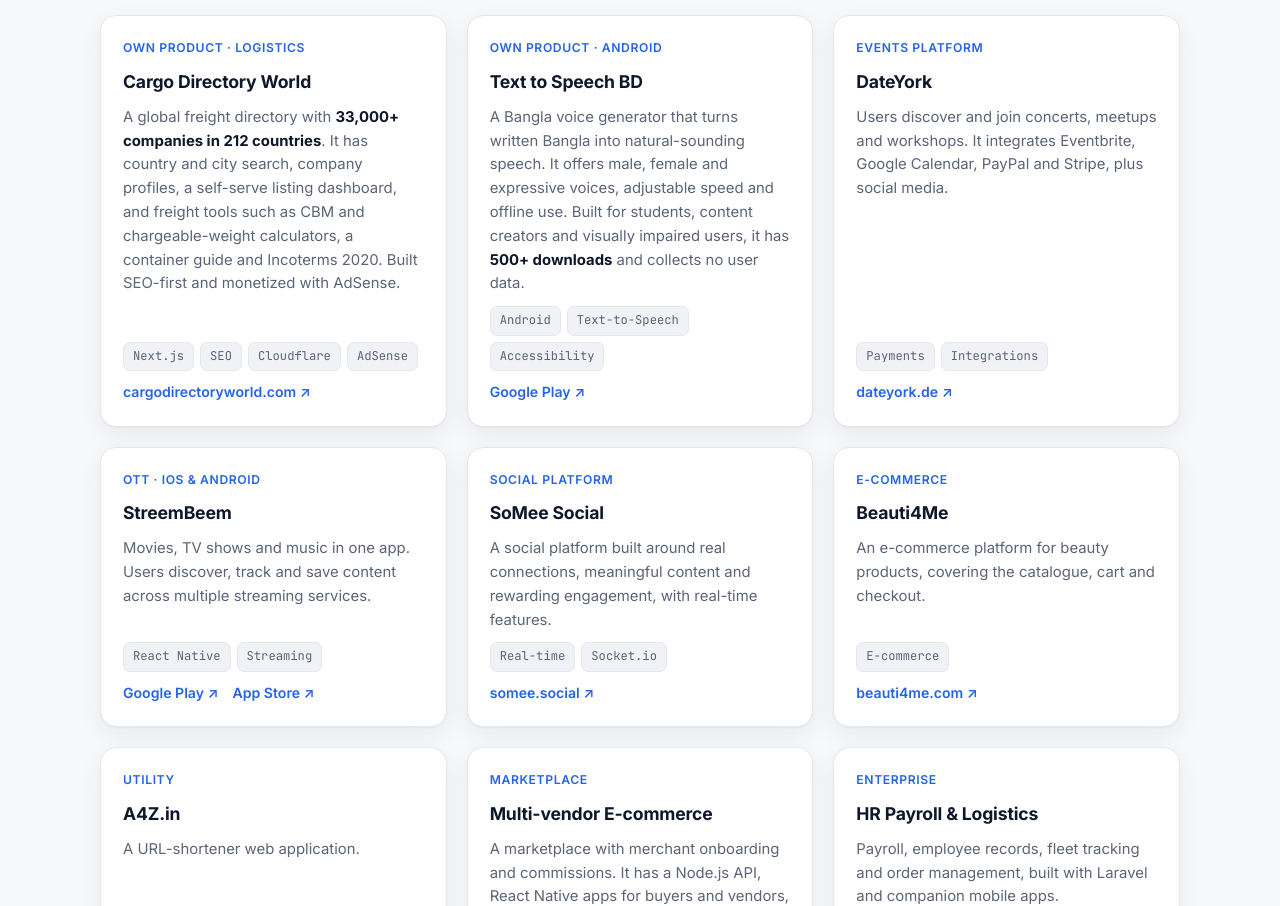
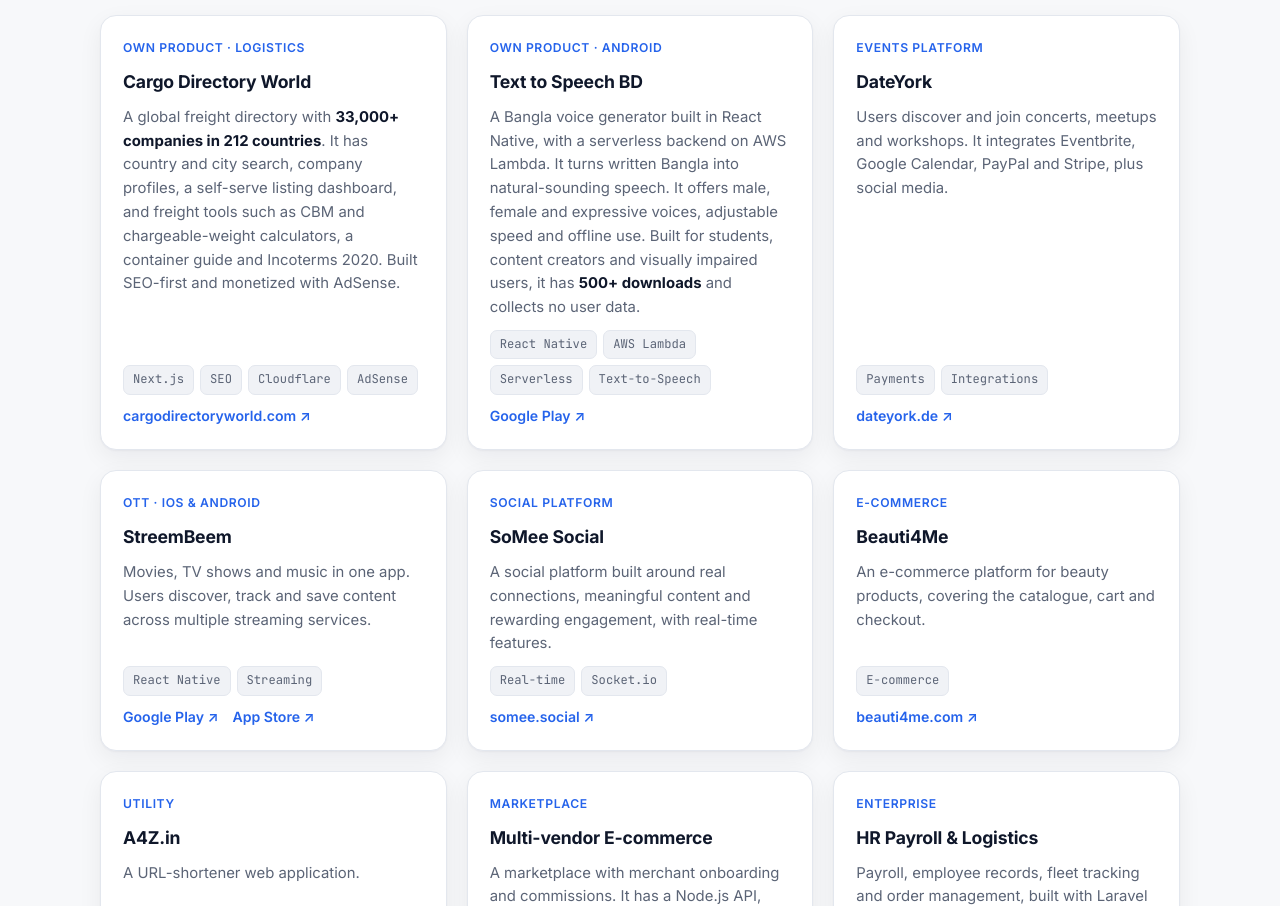
Before and after one commit to jmalamin40/jmalamin40.github.io, a plain HTML site: page index.html in a window 1280 px wide. Shown: the part 2760-3666 px from the top of the page. Drawn offline with Linux system fonts and the light colour scheme.

Commit message:
Add Text to Speech BD tech stack (React Native, AWS Lambda)
Co-Authored-By: Claude Opus 5.5 <noreply@anthropic.com>

```diff
--- a/index.html
+++ b/index.html
@@ -437,8 +437,8 @@ footer kbd{font-family:"JetBrains Mono",monospace;font-size:.78rem;border:1px so
         <article class="card proj reveal" data-cat="product mobile">
           <span class="type">Own product · Android</span>
           <h3>Text to Speech BD</h3>
-          <p>A Bangla voice generator that turns written Bangla into natural-sounding speech. It offers male, female and expressive voices, adjustable speed and offline use. Built for students, content creators and visually impaired users, it has <strong>500+ downloads</strong> and collects no user data.</p>
-          <div class="tags"><span class="tag">Android</span><span class="tag">Text-to-Speech</span><span class="tag">Accessibility</span></div>
+          <p>A Bangla voice generator built in React Native, with a serverless backend on AWS Lambda. It turns written Bangla into natural-sounding speech. It offers male, female and expressive voices, adjustable speed and offline use. Built for students, content creators and visually impaired users, it has <strong>500+ downloads</strong> and collects no user data.</p>
+          <div class="tags"><span class="tag">React Native</span><span class="tag">AWS Lambda</span><span class="tag">Serverless</span><span class="tag">Text-to-Speech</span></div>
           <div class="links"><a href="https://play.google.com/store/apps/details?id=com.texttospeech.bangla.hindi.english" target="_blank" rel="noopener">Google Play ↗</a></div>
         </article>
         <article class="card proj reveal" data-cat="platform">
```
Also changed, not shown: Al_Amin_Hossain_CV.html (+1 -0 lines).
